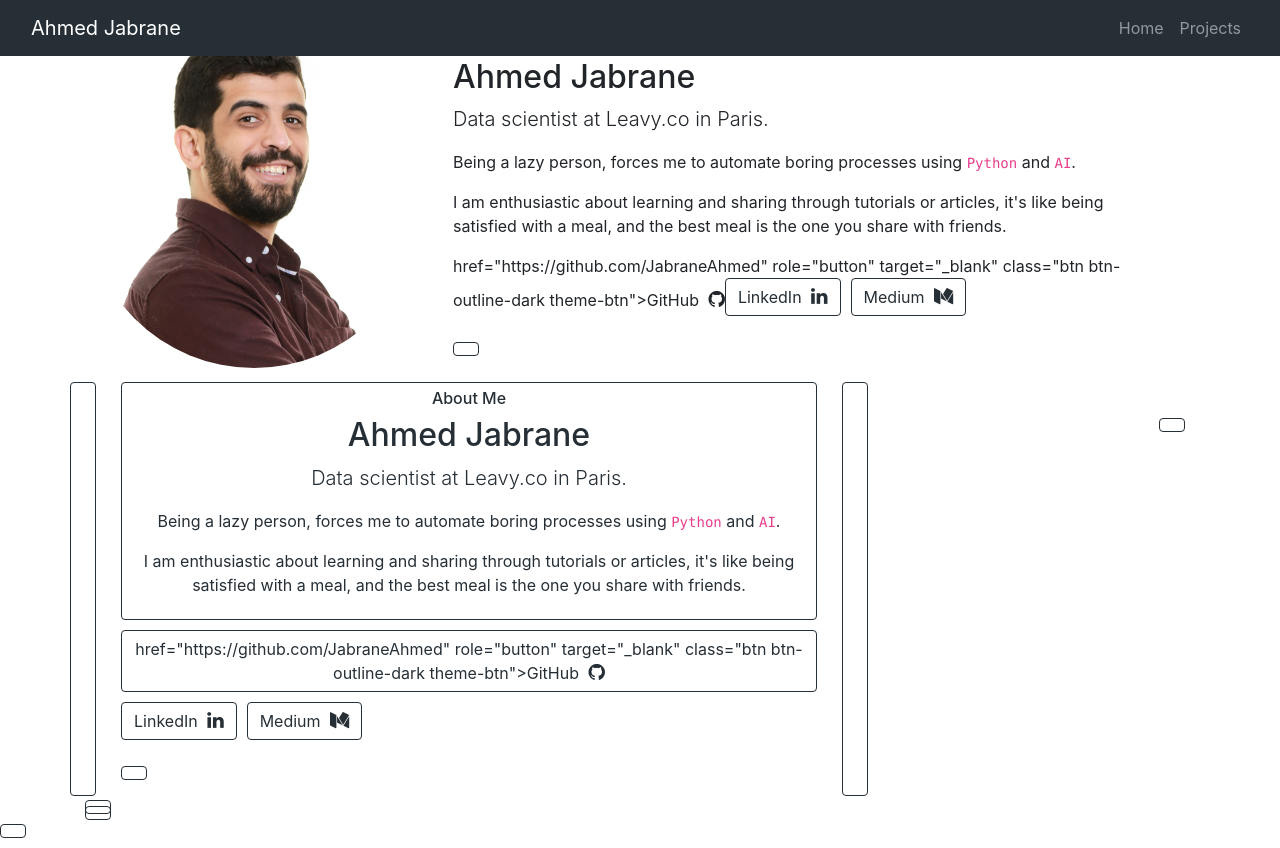
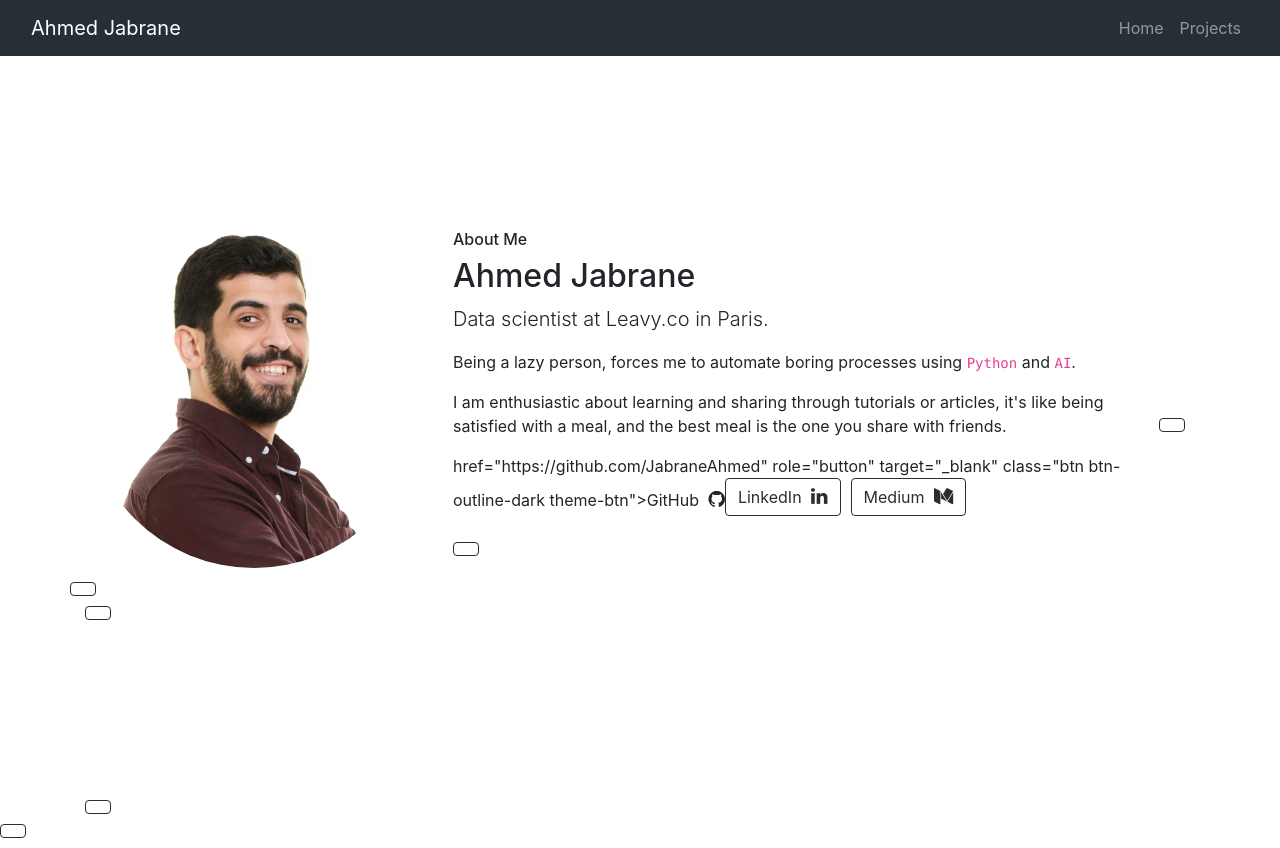
Before and after one commit to JabraneAhmed/homepage, a plain HTML site: page index.html in a window 1280 px wide. Drawn offline with nearby package versions, Linux system fonts and the light colour scheme.

Commit message:
Update index.html

```diff
--- a/index.html
+++ b/index.html
@@ -47,14 +47,6 @@
                 <p>  I am enthusiastic about learning and sharing through tutorials or articles, it's like being satisfied with a meal, and the best meal is the one you share with friends.</p>
                 <p> href="https://github.com/JabraneAhmed" role="button" target="_blank" class="btn btn-outline-dark theme-btn">GitHub <i class="fa fa-github social"></i></a><a href="https://www.linkedin.com/in/ahmedjabrane/" role="button" target="_blank" class="btn btn-outline-dark theme-btn">LinkedIn <i class="fa fa-linkedin social"></i></a><a href="https://medium.com/@ahmed_7399" role="button" target="_blank" class="btn btn-outline-dark theme-btn">Medium <i class="fa fa-medium social"></i><p>
               </div>
-              <div class="col-lg-8">
-                <h6>About Me</h6>
-                <h2>Ahmed Jabrane</h2>
-                <p class="lead"> Data scientist at Leavy.co in Paris. </p>
-                <p>Being a lazy person, forces me to automate boring processes using <code>Python</code> and <code>AI</code>.
-                <p>  I am enthusiastic about learning and sharing through tutorials or articles, it's like being satisfied with a meal, and the best meal is the one you share with friends.</p>
-                <p> href="https://github.com/JabraneAhmed" role="button" target="_blank" class="btn btn-outline-dark theme-btn">GitHub <i class="fa fa-github social"></i></a><a href="https://www.linkedin.com/in/ahmedjabrane/" role="button" target="_blank" class="btn btn-outline-dark theme-btn">LinkedIn <i class="fa fa-linkedin social"></i></a><a href="https://medium.com/@ahmed_7399" role="button" target="_blank" class="btn btn-outline-dark theme-btn">Medium <i class="fa fa-medium social"></i><p>
-              </div>
             </div>
           </div>
         </div>
```
